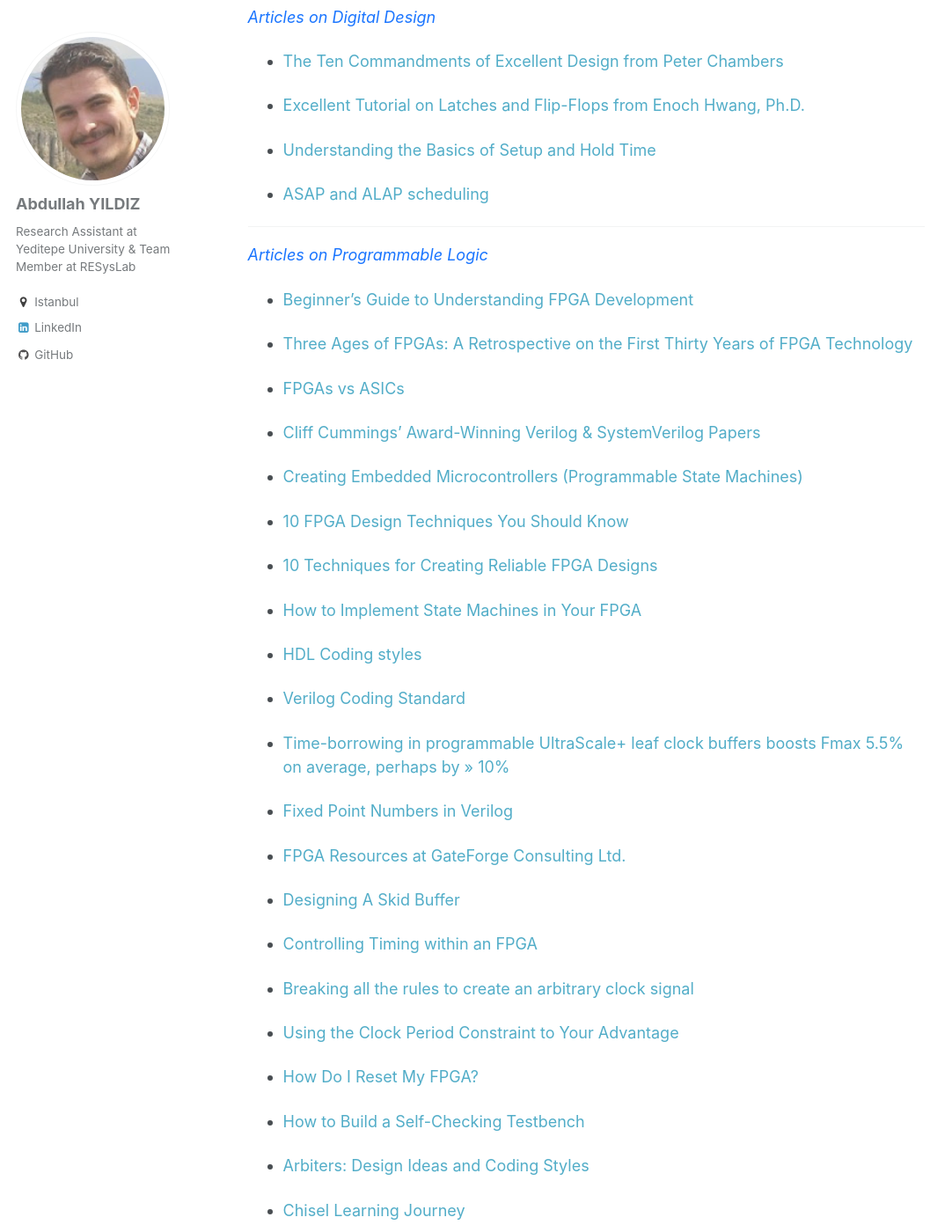
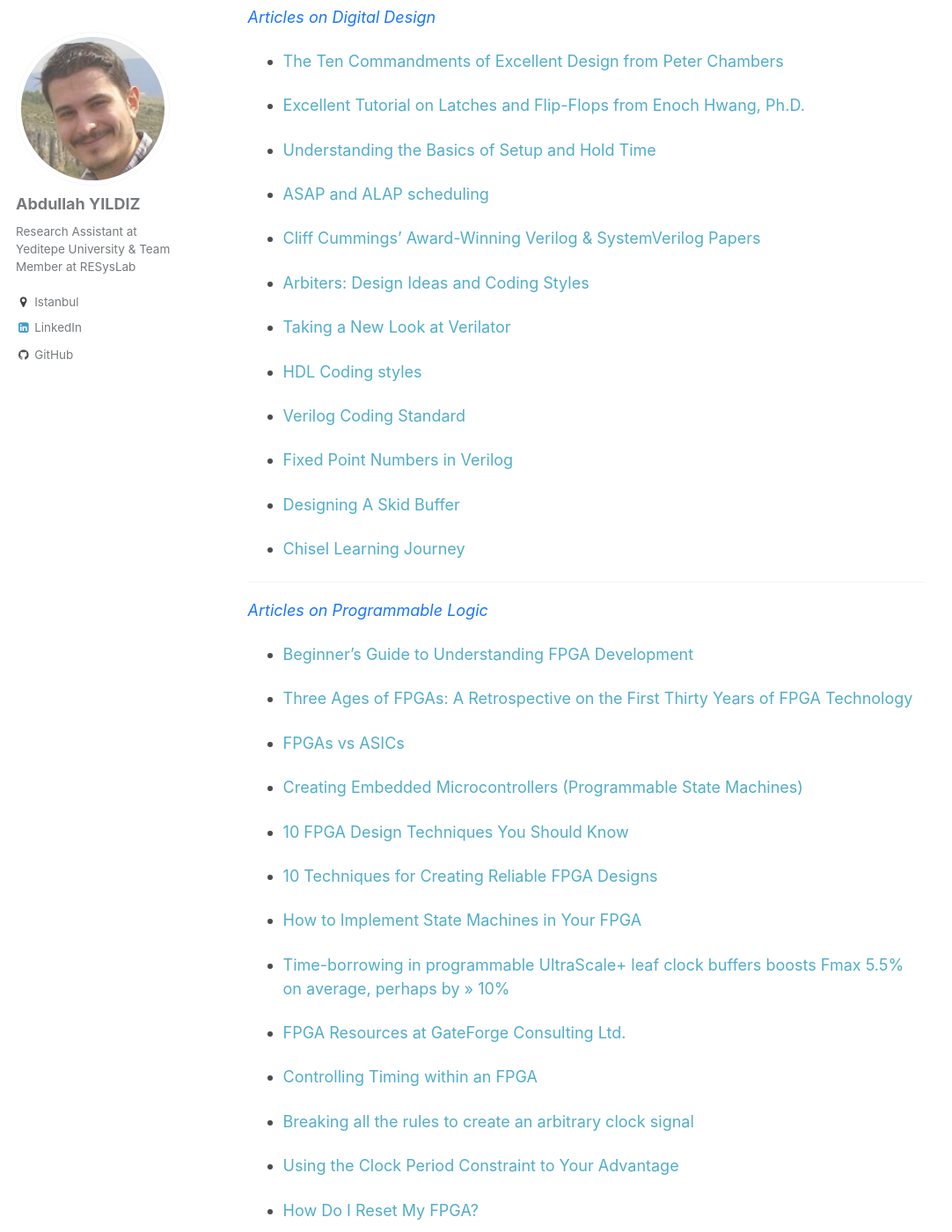
Before and after one commit to abdullahyildiz/abdullahyildiz.github.io, a Jekyll site: the page built from _records/articles.md, in a window 1280 px wide and 1400 px high, scrolled down 800 px. Shown: the whole window at 88% size, without its empty margins (0-1082 px from the left). Built offline with Jekyll 4.4.1, drawn with Linux system fonts in a browser that asks for light colours; part of the change alters nothing that is shown; some of the changed text lies outside the part shown.

Commit message:
Update articles.md

```diff
--- a/_records/articles.md
+++ b/_records/articles.md
@@ -42,6 +42,22 @@ location: "Istanbul, Turkiye"
 
 * [ASAP and ALAP scheduling](http://abdullahyildiz.github.io/files/asap_alap.pdf)
 
+* [Cliff Cummings' Award-Winning Verilog & SystemVerilog Papers](http://www.sunburst-design.com/papers/)
+
+* [Arbiters: Design Ideas and Coding Styles](http://abdullahyildiz.github.io/files/Arbiters-Design_Ideas_and_Coding_Styles.pdf)
+
+* [Taking a New Look at Verilator](http://zipcpu.com/blog/2017/06/21/looking-at-verilator.html)
+
+* [HDL Coding styles](https://www.edn.com/electronics-blogs/ic-designer-s-corner/4441866/VHDL-Coding-styles)
+
+* [Verilog Coding Standard](http://fpgacpu.ca/fpga/verilog.html)
+
+* [Fixed Point Numbers in Verilog](https://timetoexplore.net/blog/fixed-point-numbers-in-verilog)
+
+* [Designing A Skid Buffer](http://fpgacpu.ca/fpga/skid_buffer.html)
+
+* [Chisel Learning Journey](https://github.com/Intensivate/learning-journey)
+
 <hr>
 
 <span style="color:#1a75ff"> *Articles on Programmable Logic* </span>
@@ -52,8 +68,6 @@ location: "Istanbul, Turkiye"
 
 * [FPGAs vs ASICs](http://zipcpu.com/blog/2017/10/13/fpga-v-asic.html)
 
-* [Cliff Cummings' Award-Winning Verilog & SystemVerilog Papers](http://www.sunburst-design.com/papers/)
-
 * [Creating Embedded Microcontrollers (Programmable State Machines)](http://abdullahyildiz.github.io/files/Creating_Embedded_Microcontrollers.pdf)
 
 * [10 FPGA Design Techniques You Should Know](https://www.eetimes.com/document.asp?doc_id=1330128)
@@ -62,17 +76,9 @@ location: "Istanbul, Turkiye"
 
 * [How to Implement State Machines in Your FPGA](https://www.rs-online.com/designspark/how-to-implement-state-machines-in-your-fpga)
 
-* [HDL Coding styles](https://www.edn.com/electronics-blogs/ic-designer-s-corner/4441866/VHDL-Coding-styles)
-
-* [Verilog Coding Standard](http://fpgacpu.ca/fpga/verilog.html)
-
 * [Time-borrowing in programmable UltraScale+ leaf clock buffers boosts Fmax 5.5% on average, perhaps by >> 10%](https://forums.xilinx.com/t5/Xcell-Daily-Blog/Time-borrowing-in-programmable-UltraScale-leaf-clock-buffers/ba-p/732007)
 
-* [Fixed Point Numbers in Verilog](https://timetoexplore.net/blog/fixed-point-numbers-in-verilog)
-
 * [FPGA Resources at GateForge Consulting Ltd.](http://fpgacpu.ca/fpga/)
-
-* [Designing A Skid Buffer](http://fpgacpu.ca/fpga/skid_buffer.html)
 
 * [Controlling Timing within an FPGA](http://zipcpu.com/blog/2017/06/02/generating-timing.html)
 
@@ -83,12 +89,6 @@ location: "Istanbul, Turkiye"
 * [How Do I Reset My FPGA?](http://abdullahyildiz.github.io/files/xcell_article_2.pdf)
 
 * [How to Build a Self-Checking Testbench](http://abdullahyildiz.github.io/files/xcell_article_4.pdf)
-
-* [Arbiters: Design Ideas and Coding Styles](http://abdullahyildiz.github.io/files/Arbiters-Design_Ideas_and_Coding_Styles.pdf)
-
-* [Chisel Learning Journey](https://github.com/Intensivate/learning-journey)
-
-* [Taking a New Look at Verilator](http://zipcpu.com/blog/2017/06/21/looking-at-verilator.html)
 
 <hr>
 
```
